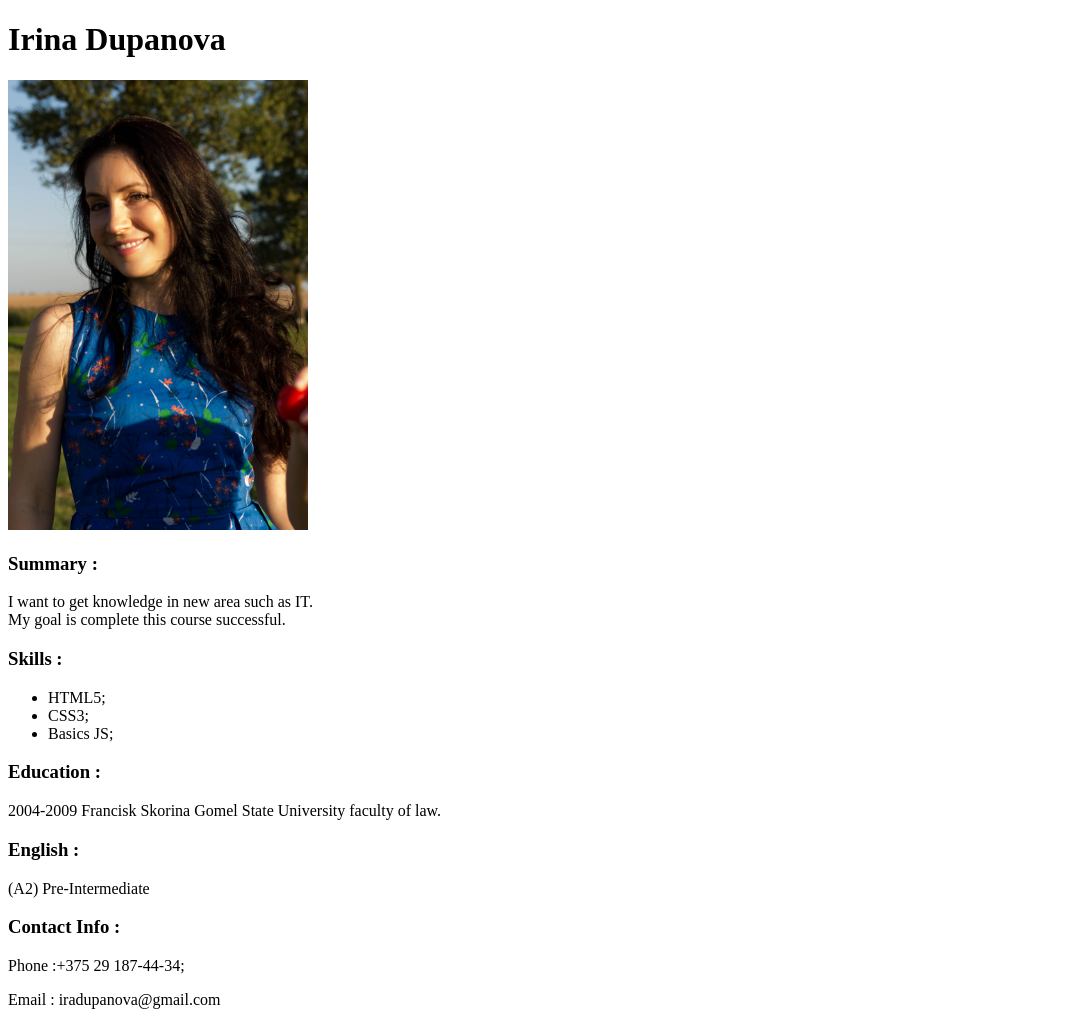
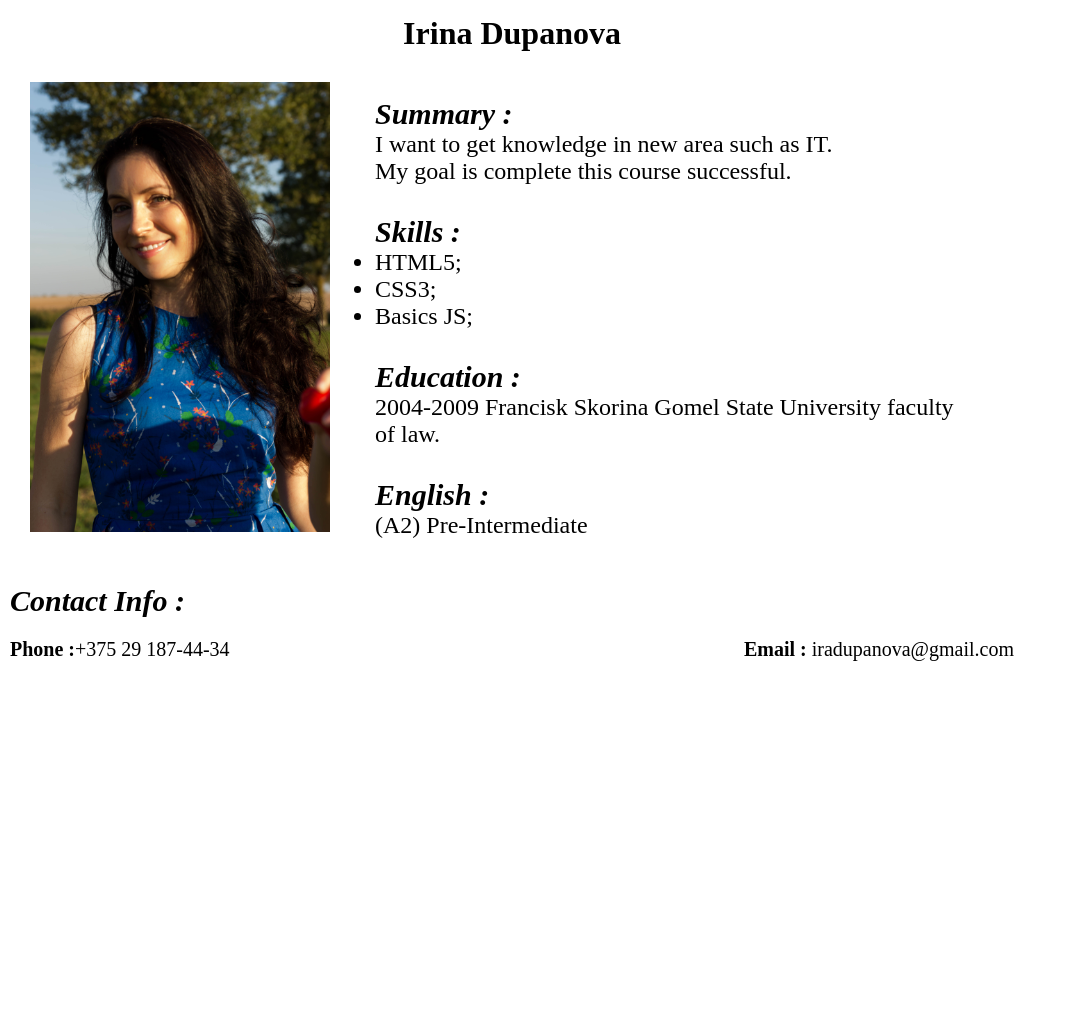
Before and after one commit to iradupanova/rsschool-cv, a plain HTML site: page index.html in a window 1280 px wide. Shown: the whole page, without its empty margins (0-1068 px from the left). After the commit the page ends 800 px from the top, so only its background shows below. Drawn offline with Linux system fonts and the light colour scheme.

Commit message:
feat: fix style page

```diff
--- a/index.html
+++ b/index.html
@@ -9,24 +9,24 @@
 <body>
     <header>
         <h1>Irina Dupanova</h1>
-        <div class="header">
+    </header>
+    <main>
+        <div>
             <div>
                 <img src="_MG_2955.jpg" width=300" height="450"/>
             </div>
-        <div>
+        </div>
+        <div class="info">
+            <section>
                 <h3>Summary :</h3>
                 <p> I want to get knowledge in new area such as IT.<br> My goal is complete this course successful.</p>
-        </div>
-    </div>
-    </header>
-    <main>
+            </section>
             <section>
                 <h3>Skills :</h3>
                 <ul>
                     <li>HTML5;</li>
                     <li>CSS3;</li>
                     <li>Basics JS;</li>
-
                 </ul>
             </section>
             <section>
@@ -37,12 +37,19 @@
                 <h3>English :</h3>
                 <p>(A2) Pre-Intermediate</p>
             </section>
-
+        </div>
     </main>
     <footer>
         <h3>Contact Info :</h3>
-        <p>Phone :+375 29 187-44-34;</p>
-        <p>Email : iradupanova@gmail.com</p>
+        <div class="contact">
+            <div>
+                <p> <b>Phone :</b>+375 29 187-44-34
+            </div>
+            <div>
+                <b>Email :</b>  iradupanova@gmail.com</p>
+            </div>
+        </div>
+
     </footer>
 </body>
 </html>
--- a/style.css
+++ b/style.css
@@ -0,0 +1,49 @@
+* {
+    margin: 0;
+    padding: 0;
+}
+
+body {
+    max-width: 1024px;
+    font-size: 24px;
+
+}
+
+h1 {
+    font-size: 32px;
+    margin: 15px;
+    text-align: center;
+
+}
+
+h3 {
+    font-style: italic;
+    font-size: 30px;
+}
+
+main {
+    display: flex;
+    justify-content: space-around;
+    margin: 30px;
+
+}
+
+.info {
+    flex-grow: 1;
+}
+
+section {
+    padding: 15px;
+    margin-left: 30px;
+}
+
+footer {
+    margin: 10px;
+    font-size: 20px;
+}
+
+.contact {
+    display: flex;
+    justify-content: space-between;
+    margin-top: 20px;
+}
```
Lines whose indentation alone changed are shown as unchanged.
